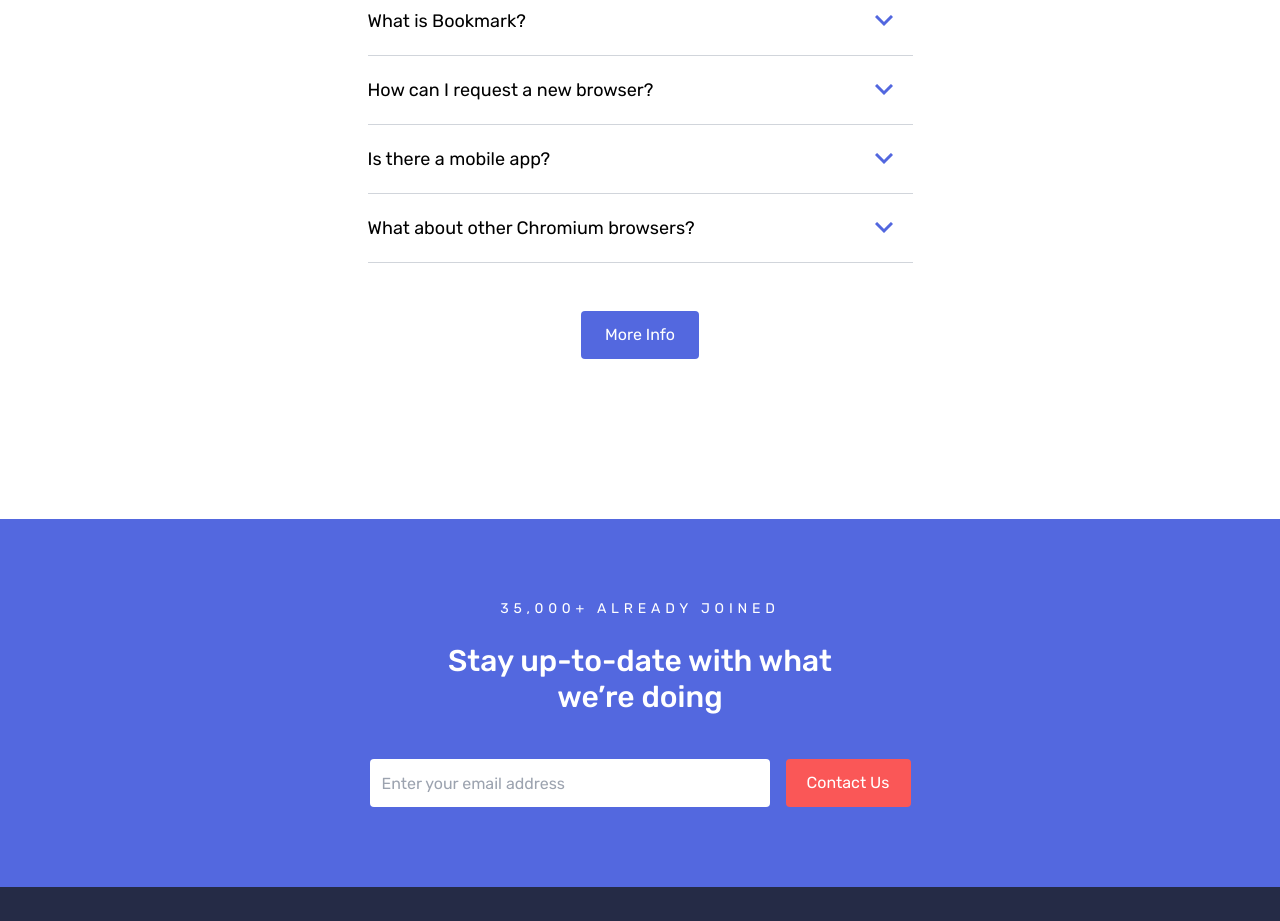
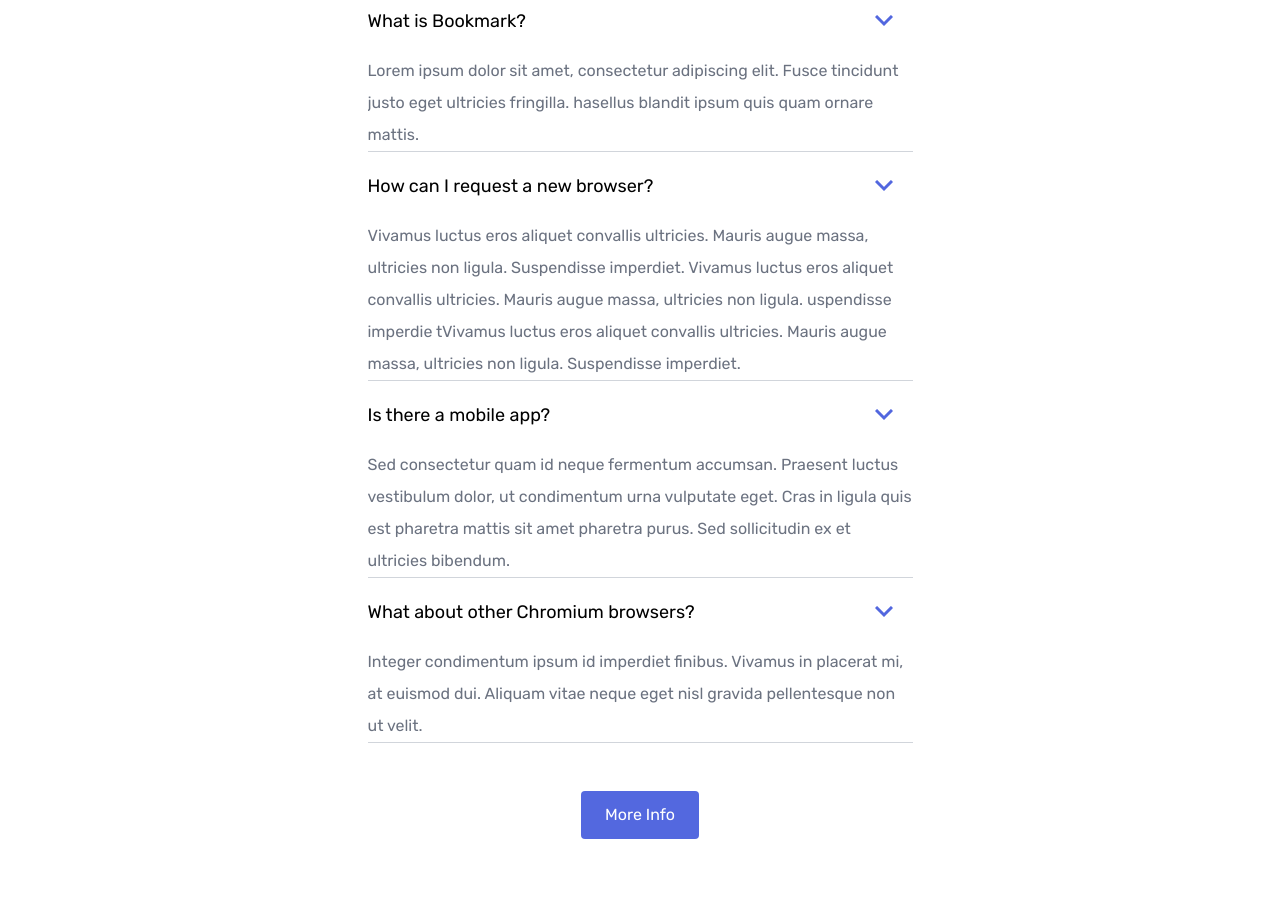
Before and after one commit to talison-cardoso/bookmark-landing-page, a React (Vite) app: page / in a window 1280 px wide. Shown: the part 2640-3561 px from the top of the page. Built offline with nearby package versions, Linux system fonts and the light colour scheme.

Commit message:
FIXED: renamed property

```diff
--- a/src/data/data.ts
+++ b/src/data/data.ts
@@ -25,18 +25,18 @@
 export const faq = [
   {
     title: "What is Bookmark?",
-    desc: "Lorem ipsum dolor sit amet, consectetur adipiscing elit. Fusce tincidunt justo eget ultricies fringilla.  hasellus blandit ipsum quis quam ornare mattis.",
+    content: "Lorem ipsum dolor sit amet, consectetur adipiscing elit. Fusce tincidunt justo eget ultricies fringilla.  hasellus blandit ipsum quis quam ornare mattis.",
   },
   {
     title: "How can I request a new browser?",
-    desc: "Vivamus luctus eros aliquet convallis ultricies. Mauris augue massa, ultricies non ligula. Suspendisse imperdiet. Vivamus luctus eros aliquet convallis ultricies. Mauris augue massa, ultricies non ligula. uspendisse imperdie tVivamus luctus eros aliquet convallis ultricies. Mauris augue massa, ultricies non ligula. Suspendisse imperdiet.",
+    content: "Vivamus luctus eros aliquet convallis ultricies. Mauris augue massa, ultricies non ligula. Suspendisse imperdiet. Vivamus luctus eros aliquet convallis ultricies. Mauris augue massa, ultricies non ligula. uspendisse imperdie tVivamus luctus eros aliquet convallis ultricies. Mauris augue massa, ultricies non ligula. Suspendisse imperdiet.",
   },
   {
     title: "Is there a mobile app?",
-    desc: "Sed consectetur quam id neque fermentum accumsan. Praesent luctus vestibulum dolor, ut condimentum urna vulputate eget. Cras in ligula quis est pharetra mattis sit amet pharetra purus. Sed sollicitudin ex et ultricies bibendum.",
+    content: "Sed consectetur quam id neque fermentum accumsan. Praesent luctus vestibulum dolor, ut condimentum urna vulputate eget. Cras in ligula quis est pharetra mattis sit amet pharetra purus. Sed sollicitudin ex et ultricies bibendum.",
   },
   {
     title: "What about other Chromium browsers?",
-    desc: "Integer condimentum ipsum id imperdiet finibus. Vivamus in placerat mi, at euismod dui. Aliquam vitae neque eget nisl gravida pellentesque non ut velit.",
+    content: "Integer condimentum ipsum id imperdiet finibus. Vivamus in placerat mi, at euismod dui. Aliquam vitae neque eget nisl gravida pellentesque non ut velit.",
   },
 ];
```
